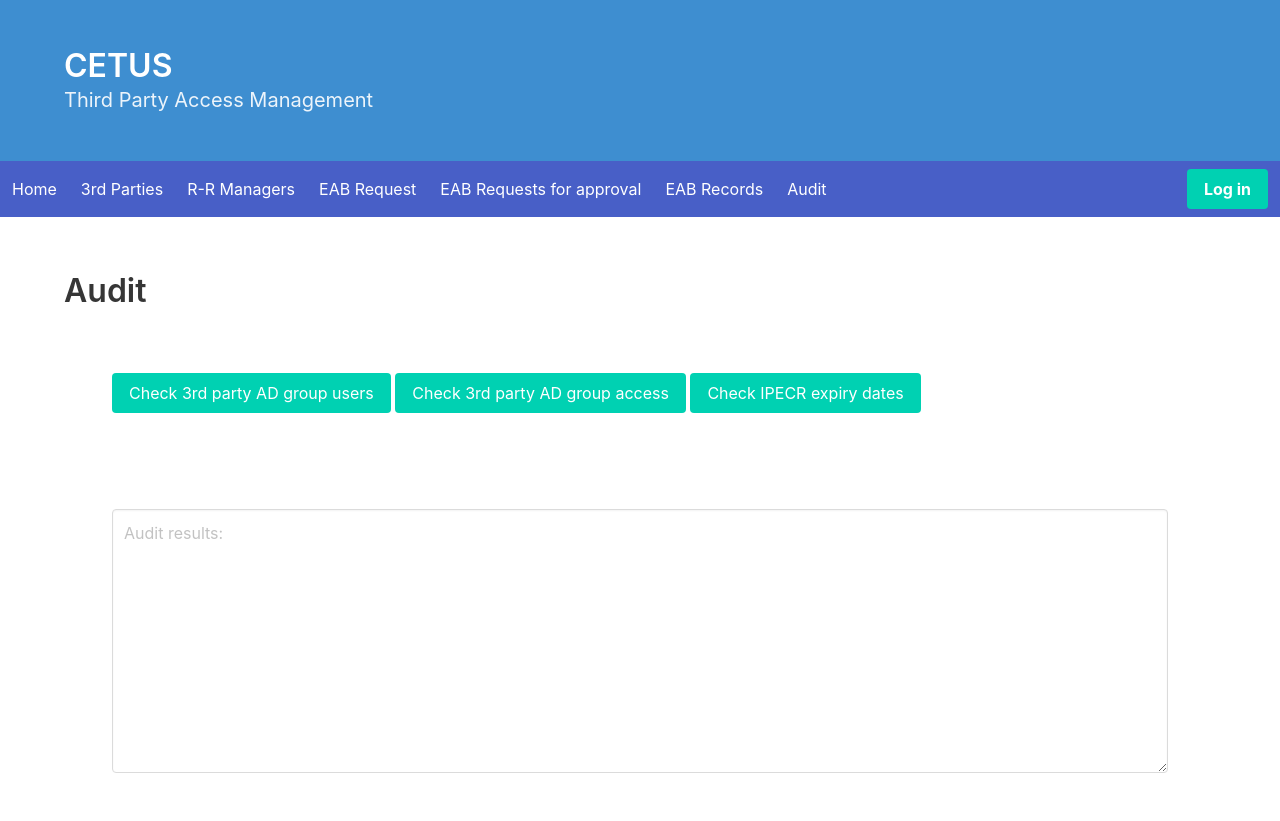
After one commit to diarmuidclarke/cetus, a Django app: page /audit/ in a window 1280 px wide. The commit adds this page. Run offline with Django 3.2, Linux system fonts and the light colour scheme; some libraries are stand-ins or nearby versions.

Commit message:
improved eab records view and approval work flow and presentation

```diff
--- a/cetusSite/cetus3pur/templates/base.html
+++ b/cetusSite/cetus3pur/templates/base.html
@@ -58,6 +58,10 @@
                     EAB Records
                 </a>
 
+                <a class="navbar-item" href="/cetus3pur/audit/">
+                    Audit
+                </a>
+
             </div>
 
 
--- /dev/null
+++ b/cetusSite/cetus3pur/templates/cetus3pur/Audit.html
@@ -0,0 +1,18 @@
+{% extends "base.html" %} {% block content %}
+
+<div class="container">
+    <div class="content">
+        <br>
+        <h1>Audit</h1>
+        <div class="section">
+            <a class="button is-primary">Check 3rd party AD group users</a>
+            <a class="button is-primary">Check 3rd party AD group access</a>
+            <a class="button is-primary">Check IPECR expiry dates</a>
+        </div>
+        <div class="section">
+            <textarea class="textarea" placeholder="Audit results:" rows="10"></textarea>
+        </div>
+    </div>
+</div>
+
+{% endblock %}
--- a/cetusSite/cetus3pur/urls.py
+++ b/cetusSite/cetus3pur/urls.py
@@ -37,4 +37,5 @@ urlpatterns = [
     path('eabreviewapprove/',views.EAB_ReviewApprove, name='EAB_ReviewApprove'),
 
     path('eabrecords/',views.EAB_Records, name='EAB_Records'),
+    path('audit/',views.Audit, name='Audit'),
 ]
--- a/cetusSite/cetus3pur/views.py
+++ b/cetusSite/cetus3pur/views.py
@@ -307,8 +307,16 @@ def EAB_ReviewApprove(request, approval_id):
 
         date_obj = parser.parse(date_approval, dayfirst = True)
 
-        review = EAB_Approval.create(reqid, date_obj, aaprv_id, decision, ecm_comment, ipm_comment, IT_comment)
-        review.save()
+        apprv = EAB_Approval.objects.get(pk=approval_id)
+        apprv.date = date_obj
+        apprv.approver_userid = aaprv_id
+        apprv.decision = 'APP'
+        apprv.ecm_comment = ecm_comment
+        apprv.ipm_comment = ipm_comment
+        apprv.IT_comment = IT_comment
+        apprv.save()
+        # review = EAB_Approval.create(reqid, date_obj, aaprv_id, decision, ecm_comment, ipm_comment, IT_comment)
+        # review.save()
 
         context = {}
         return render(request, 'cetus3pur/EAB_Records.html', context)
@@ -339,8 +347,15 @@ def EAB_ReviewApprove(request, approval_id):
 
 # EAB Records - show all past approval decisions
 def EAB_Records(request):
-    approvals = EAB_Approval.objects.filter().values()
+    approvals = EAB_Approval.objects.select_related('request').all()
+    requests = EAB_Request.objects.select_related('tp').all()
+
+    context = { 'approvals':approvals, 'requests':requests  }
+    return render(request, 'cetus3pur/EAB_Records.html', context)
 
 
-    context = { 'approvals':approvals }
-    return render(request, 'cetus3pur/EAB_Records.html', context)
+
+# Audit
+def Audit(request):
+    context = { }
+    return render(request, 'cetus3pur/Audit.html', context)
```
Also changed, not shown: cetusSite/cetus3pur/templates/cetus3pur/EAB_Records.html (+2 -5 lines), cetusSite/cetus3pur/templates/cetus3pur/EAB_ReviewSelect.html (+5 -2 lines).
